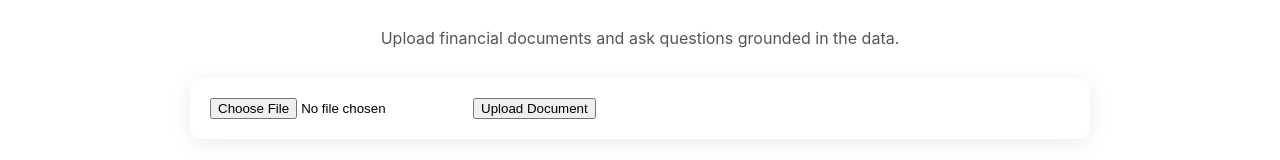
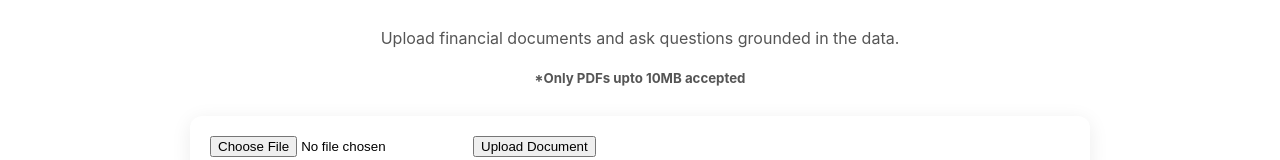
Before and after one commit to abhi-af-creator/predyxlab-research-ui, a React (Create React App) app: page /research in a window 1280 px wide. Shown: the part 159-319 px from the top of the page. Built offline with nearby package versions, Linux system fonts and the light colour scheme; no server answers.

Commit message:
Trigger redeploy 0.1

```diff
--- a/src/pages/ResearchAssistant.jsx
+++ b/src/pages/ResearchAssistant.jsx
@@ -77,6 +77,7 @@ export default function ResearchAssistant() {
         <h1 className="title">Research Assistant</h1>
         <p className="subtitle">
           Upload financial documents and ask questions grounded in the data.
+          <h5>*Only PDFs upto 10MB accepted</h5>
         </p>
 
         {/* -------- Upload -------- */}
```
